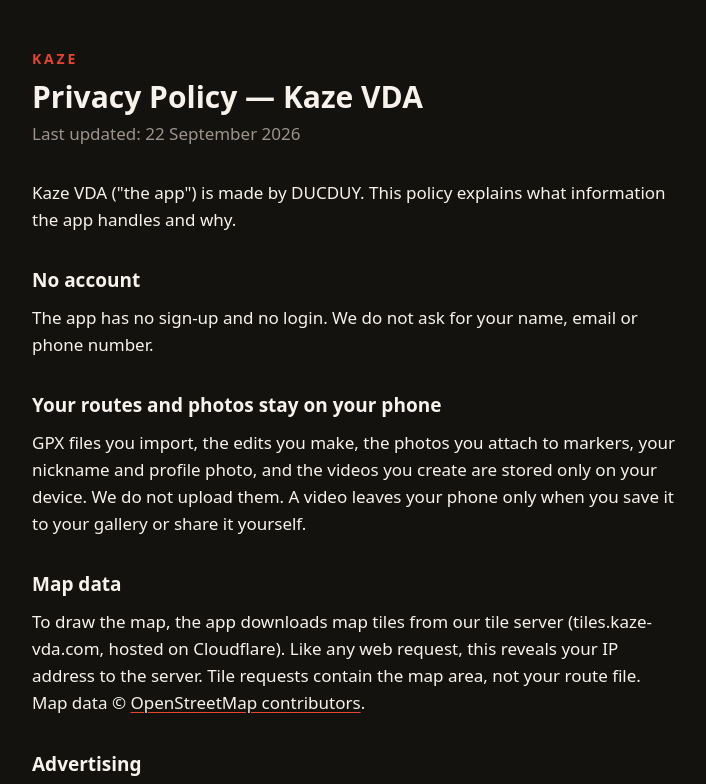
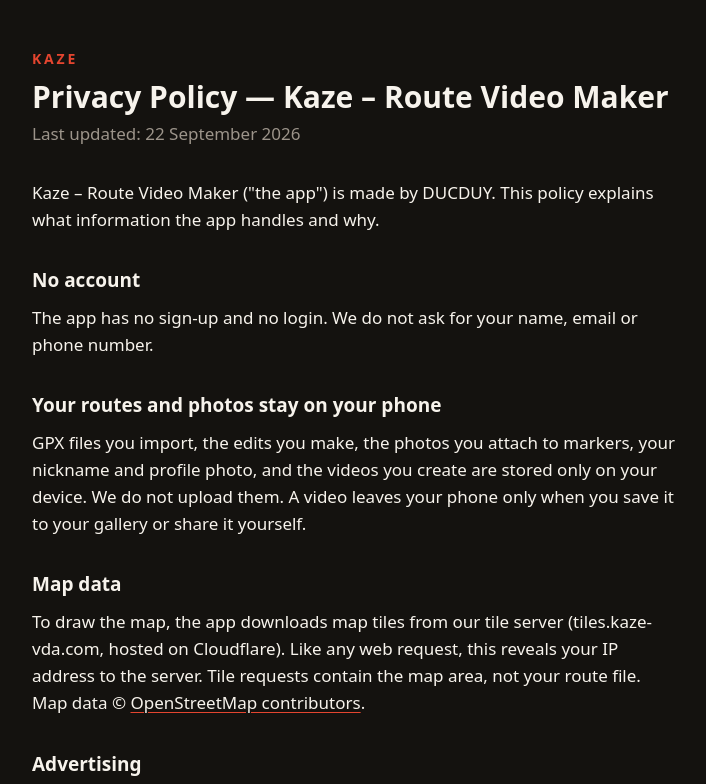
Before and after one commit to DucDuy2104/kaze-rvm-privacy, a plain HTML site: page index.html in a window 1280 px wide. Shown: the top 784 px of the page, without its empty margins (284-990 px from the left). Drawn offline with Linux system fonts and the light colour scheme.

Commit message:
Name the app as Play will: Kaze – Route Video Maker
Co-Authored-By: Claude Opus 5.5 <noreply@anthropic.com>
Claude-Session: https://claude.ai/code/session_01Do9Q7NDdUQyEELXGJFM8gh

```diff
--- a/index.html
+++ b/index.html
@@ -3,8 +3,8 @@
 <head>
 <meta charset="utf-8">
 <meta name="viewport" content="width=device-width, initial-scale=1">
-<title>Privacy Policy — Kaze VDA</title>
-<meta name="description" content="What the Kaze VDA Android app does with your information.">
+<title>Privacy Policy — Kaze – Route Video Maker</title>
+<meta name="description" content="What the Kaze – Route Video Maker Android app does with your information.">
 <style>
   :root {
     --ink: #14120F;
@@ -34,10 +34,10 @@
 <body>
 <main>
   <div class="brand">KAZE</div>
-  <h1>Privacy Policy — Kaze VDA</h1>
+  <h1>Privacy Policy — Kaze – Route Video Maker</h1>
   <p class="updated">Last updated: 22 September 2026</p>
 
-  <p>Kaze VDA ("the app") is made by DUCDUY. This policy explains what information the app
+  <p>Kaze – Route Video Maker ("the app") is made by DUCDUY. This policy explains what information the app
   handles and why.</p>
 
   <h2>No account</h2>
@@ -81,7 +81,7 @@
   <p>Questions about this policy:
   <a href="mailto:caoduy.21.dev@gmail.com">caoduy.21.dev@gmail.com</a>.</p>
 
-  <footer>Kaze VDA · DUCDUY</footer>
+  <footer>Kaze – Route Video Maker · DUCDUY</footer>
 </main>
 </body>
 </html>
```
